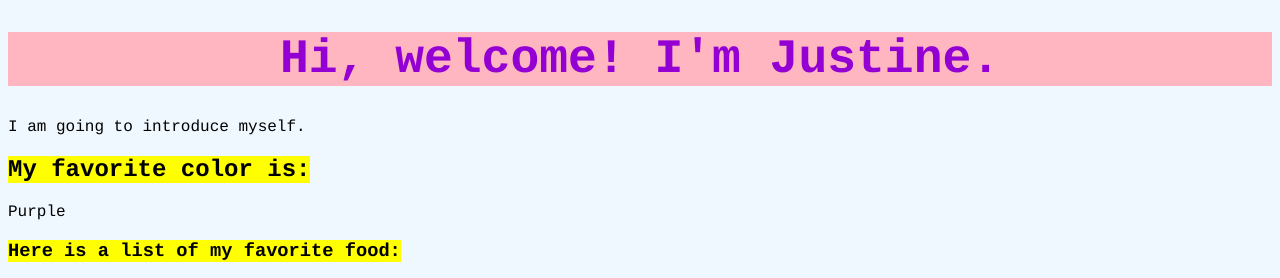
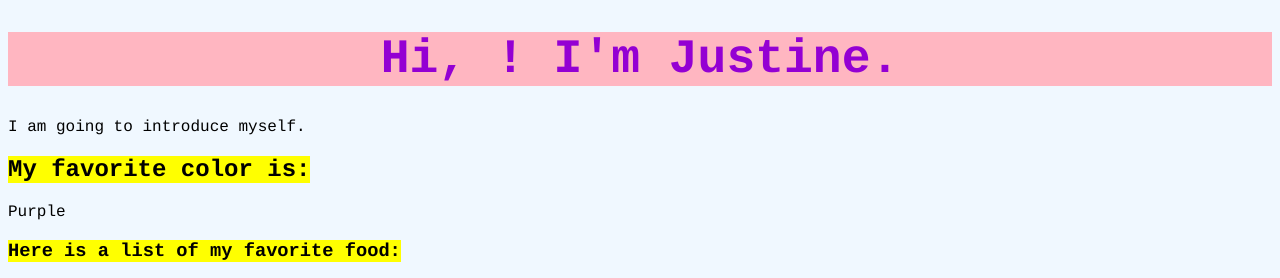
Before and after one commit to justinechang1217/justine, a plain HTML site: page index.html in a window 1280 px wide. Shown: the top 278 px of the page. Drawn offline with Linux system fonts and the light colour scheme.

Commit message:
Update index.html

```diff
--- a/index.html
+++ b/index.html
@@ -6,7 +6,7 @@
 </head>
 <body style="background-color: aliceblue; font-family: courier">
 
-	<h1 style="color: darkviolet; text-align:center;">Hi, welcome! I'm Justine.</h1>
+	<h1 style="color: darkviolet; text-align:center;">Hi, ! I'm Justine.</h1>
 	<p>I am going to introduce myself.</p>
 	<h2><mark>My favorite color is:</mark></h2>
 	<p>Purple</p>
```
